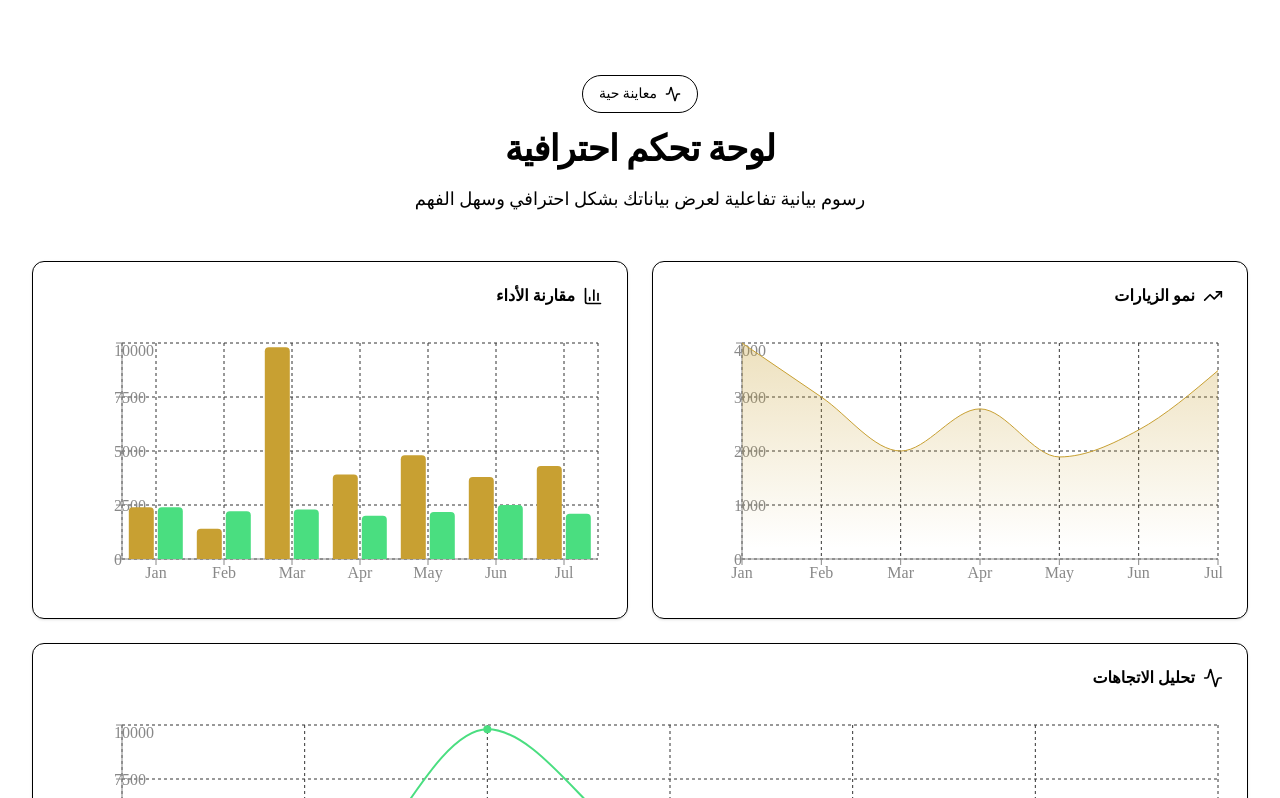
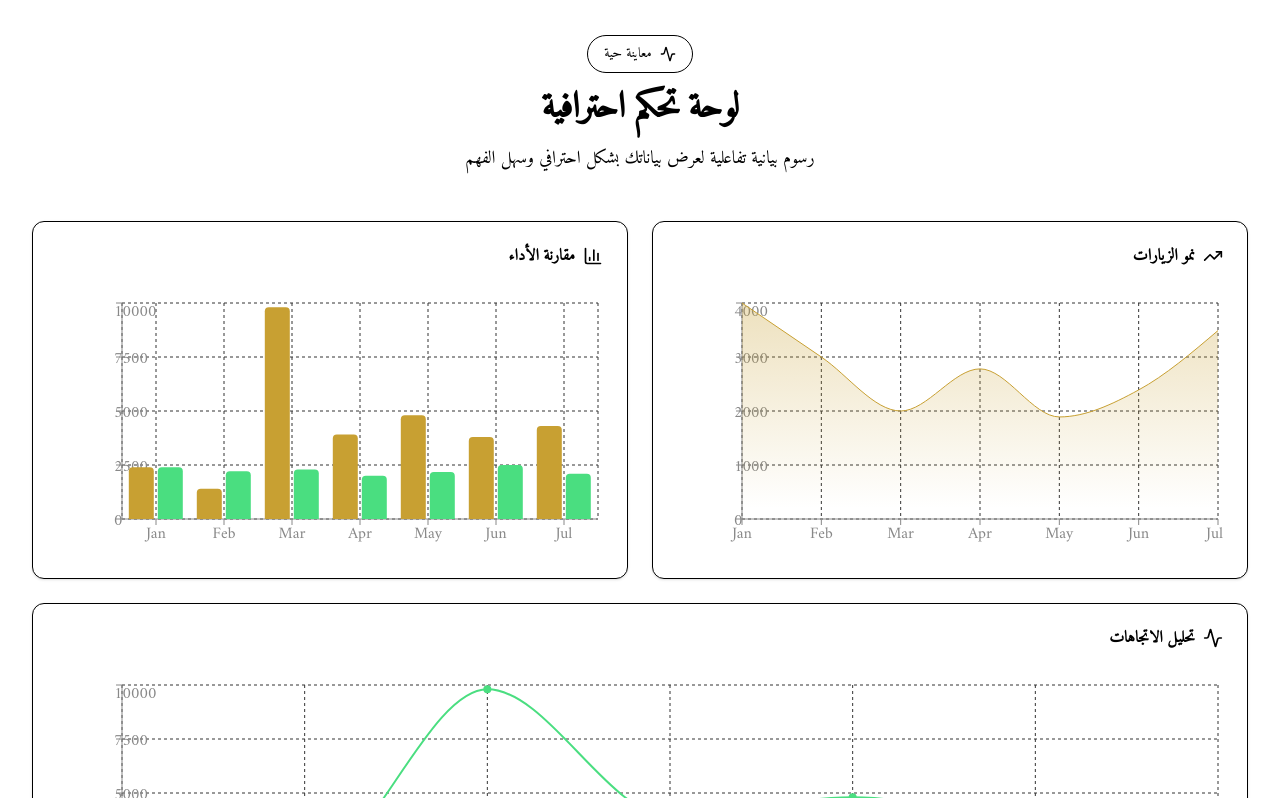
Before and after one commit to elsayedsameh803-star/v0-smart-land-website, a Next.js app: page / in a window 1280 px wide. Shown: the part 1894-2692 px from the top of the page. Built offline with nearby package versions, Linux system fonts and the light colour scheme.

Commit message:
feat: add Amiri font import to globals.css
Added new font import for Amiri to enhance typography.

```diff
--- a/app/globals.css
+++ b/app/globals.css
@@ -1,7 +1,7 @@
+@import url('https://fonts.googleapis.com/css2?family=Amiri&display=swap');
+
 @import "tailwindcss";
 @import "tw-animate-css";
-
-@import url('https://fonts.googleapis.com/css2?family=Amiri&display=swap');
 
 @theme {
   --font-amiri: "Amiri", serif;
```
